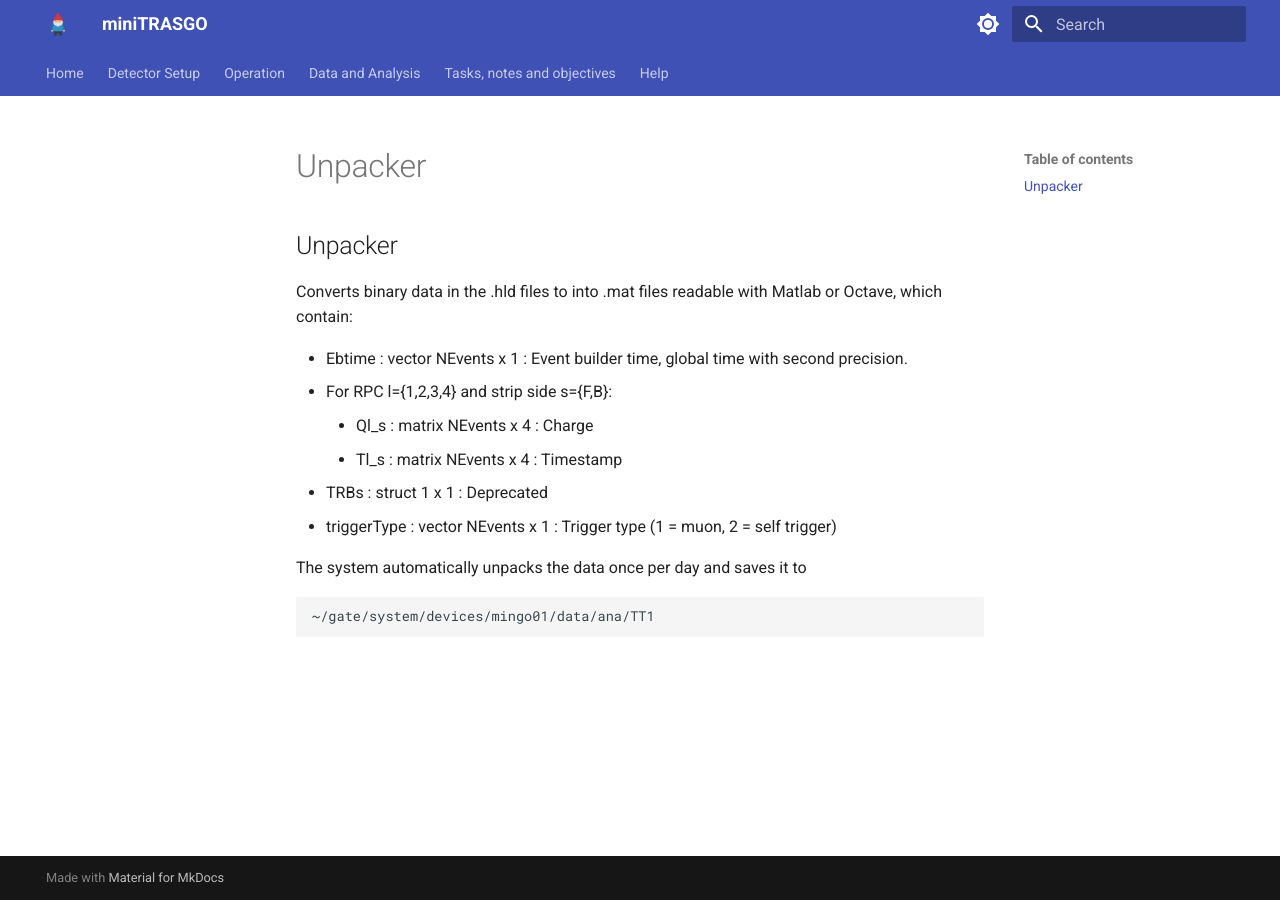
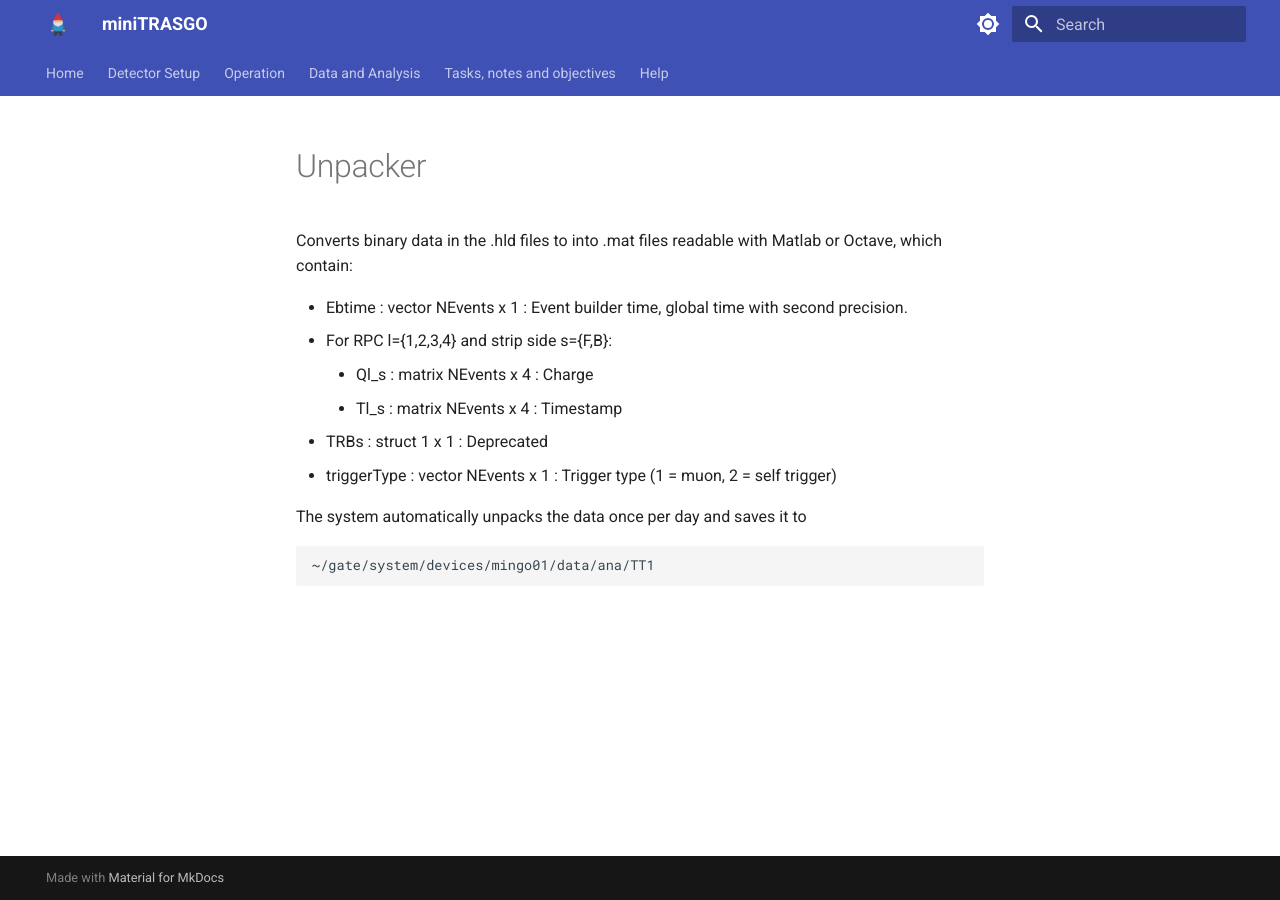
Before and after one commit to cayesoneira/miniTRASGO-documentation, an MkDocs documentation site: the page built from docs/data/unpacker.md, in a window 1280 px wide. Built offline with MkDocs 1.6.1 and Material for MkDocs 9.7.7, drawn with Linux system fonts in a browser that asks for light colours.

Commit message:
Update unpacker.md

```diff
--- a/docs/data/unpacker.md
+++ b/docs/data/unpacker.md
@@ -1,5 +1,3 @@
-## Unpacker
-
 Converts binary data in the .hld files to into .mat files readable with Matlab or Octave, which contain:
 
 - Ebtime : vector NEvents x 1 : Event builder time, global time with second precision.
```
